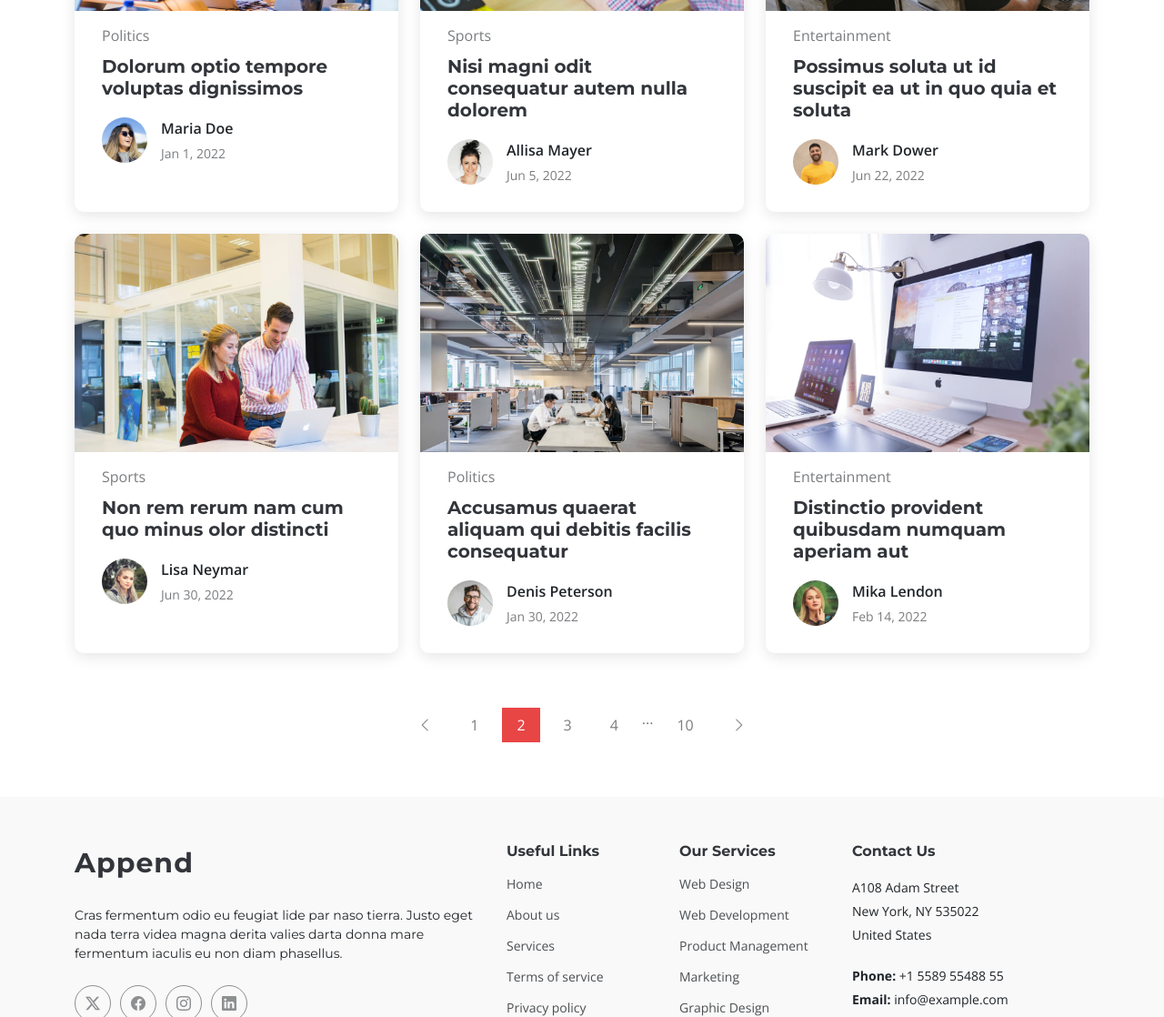
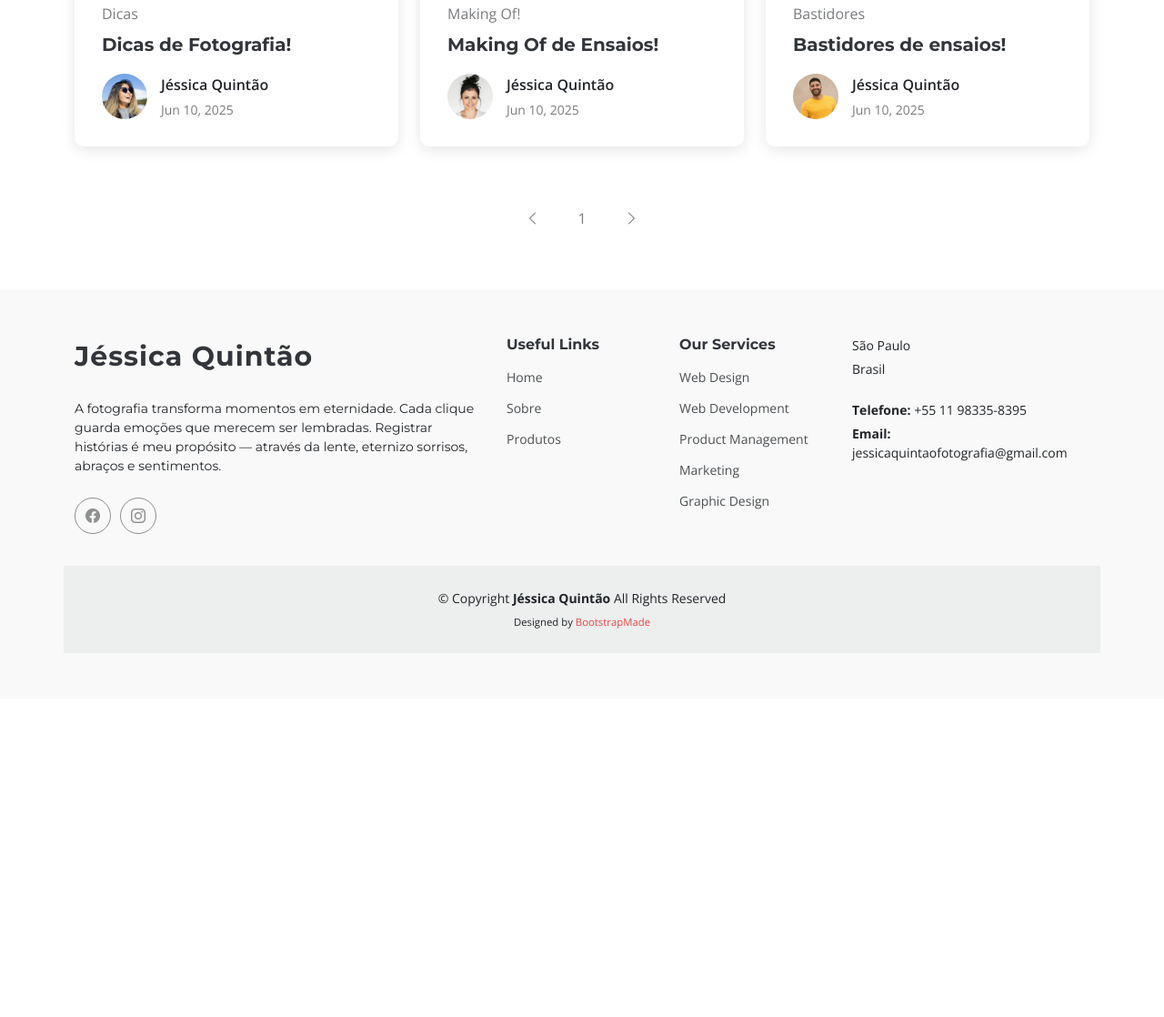
Before and after one commit to Victoriavr2/site-fotografa, a plain HTML site: page blog.html in a window 1280 px wide. Shown: the part 739-1857 px from the top of the page at 91% size. After the commit the page ends 1507 px from the top, so only its background shows below. Drawn offline with nearby package versions, Linux system fonts and the light colour scheme.

Commit message:
Update blog.html

```diff
--- a/blog.html
+++ b/blog.html
@@ -44,41 +44,23 @@
       <a href="index.html" class="logo d-flex align-items-center me-auto me-xl-0">
         <!-- Uncomment the line below if you also wish to use an image logo -->
         <!-- <img src="assets/img/logo.png" alt=""> -->
-        <h1 class="sitename">Append</h1><span>.</span>
+        <h1 class="sitename">Jéssica Quintão</h1><span>.</span>
       </a>
 
       <nav id="navmenu" class="navmenu">
         <ul>
           <li><a href="index.html#hero">Home</a></li>
-          <li><a href="index.html#about">About</a></li>
-          <li><a href="index.html#services">Services</a></li>
+          <li><a href="index.html#sobre">Sobre</a></li>
+          <li><a href="index.html#experiencias">Experiências</a></li>
           <li><a href="index.html#portfolio">Portfolio</a></li>
-          <li><a href="index.html#pricing">Pricing</a></li>
-          <li><a href="index.html#team">Team</a></li>
+          <li><a href="index.html#produtos">Produtos</a></li>
           <li><a href="blog.html" class="active">Blog</a></li>
-          <li class="dropdown"><a href="#"><span>Dropdown</span> <i class="bi bi-chevron-down toggle-dropdown"></i></a>
-            <ul>
-              <li><a href="#">Dropdown 1</a></li>
-              <li class="dropdown"><a href="#"><span>Deep Dropdown</span> <i class="bi bi-chevron-down toggle-dropdown"></i></a>
-                <ul>
-                  <li><a href="#">Deep Dropdown 1</a></li>
-                  <li><a href="#">Deep Dropdown 2</a></li>
-                  <li><a href="#">Deep Dropdown 3</a></li>
-                  <li><a href="#">Deep Dropdown 4</a></li>
-                  <li><a href="#">Deep Dropdown 5</a></li>
-                </ul>
-              </li>
-              <li><a href="#">Dropdown 2</a></li>
-              <li><a href="#">Dropdown 3</a></li>
-              <li><a href="#">Dropdown 4</a></li>
-            </ul>
-          </li>
-          <li><a href="index.html#contact">Contact</a></li>
+          <li><a href="index.html#contact">Contato</a></li>
         </ul>
         <i class="mobile-nav-toggle d-xl-none bi bi-list"></i>
       </nav>
 
-      <a class="btn-getstarted" href="index.html#about">Get Started</a>
+      <a class="btn-getstarted" href="index.html#about">Vamos lá!</a>
 
     </div>
   </header>
@@ -92,7 +74,7 @@
           <div class="row d-flex justify-content-center text-center">
             <div class="col-lg-8">
               <h1>Blog</h1>
-              <p class="mb-0">Odio et unde deleniti. Deserunt numquam exercitationem. Officiis quo odio sint voluptas consequatur ut a odio voluptatem. Sit dolorum debitis veritatis natus dolores. Quasi ratione sint. Sit quaerat ipsum dolorem.</p>
+              <p class="mb-0">Aqui compartilho bastidores, inspirações e dicas para você conhecer mais sobre meu trabalho e se conectar com a beleza de cada clique. Sinta-se em casa!</p>
             </div>
           </div>
         </div>
@@ -120,18 +102,18 @@
                 <img src="assets/img/blog/blog-1.jpg" alt="" class="img-fluid">
               </div>
 
-              <p class="post-category">Politics</p>
+              <p class="post-category">Dicas</p>
 
               <h2 class="title">
-                <a href="blog-details.html">Dolorum optio tempore voluptas dignissimos</a>
+                <a href="blog-details.html">Dicas de Fotografia!</a>
               </h2>
 
               <div class="d-flex align-items-center">
                 <img src="assets/img/blog/blog-author.jpg" alt="" class="img-fluid post-author-img flex-shrink-0">
                 <div class="post-meta">
-                  <p class="post-author">Maria Doe</p>
+                  <p class="post-author">Jéssica Quintão</p>
                   <p class="post-date">
-                    <time datetime="2022-01-01">Jan 1, 2022</time>
+                    <time datetime="2025-06-10">Jun 10, 2025</time>
                   </p>
                 </div>
               </div>
@@ -146,18 +128,18 @@
                 <img src="assets/img/blog/blog-2.jpg" alt="" class="img-fluid">
               </div>
 
-              <p class="post-category">Sports</p>
+              <p class="post-category">Making Of!</p>
 
               <h2 class="title">
-                <a href="blog-details.html">Nisi magni odit consequatur autem nulla dolorem</a>
+                <a href="blog-details.html">Making Of de Ensaios!</a>
               </h2>
 
               <div class="d-flex align-items-center">
                 <img src="assets/img/blog/blog-author-2.jpg" alt="" class="img-fluid post-author-img flex-shrink-0">
                 <div class="post-meta">
-                  <p class="post-author">Allisa Mayer</p>
+                  <p class="post-author">Jéssica Quintão</p>
                   <p class="post-date">
-                    <time datetime="2022-01-01">Jun 5, 2022</time>
+                    <time datetime="2025-06-10">Jun 10, 2025</time>
                   </p>
                 </div>
               </div>
@@ -172,96 +154,18 @@
                 <img src="assets/img/blog/blog-3.jpg" alt="" class="img-fluid">
               </div>
 
-              <p class="post-category">Entertainment</p>
+              <p class="post-category">Bastidores</p>
 
               <h2 class="title">
-                <a href="blog-details.html">Possimus soluta ut id suscipit ea ut in quo quia et soluta</a>
+                <a href="blog-details.html">Bastidores de ensaios!</a>
               </h2>
 
               <div class="d-flex align-items-center">
                 <img src="assets/img/blog/blog-author-3.jpg" alt="" class="img-fluid post-author-img flex-shrink-0">
                 <div class="post-meta">
-                  <p class="post-author">Mark Dower</p>
+                  <p class="post-author">Jéssica Quintão</p>
                   <p class="post-date">
-                    <time datetime="2022-01-01">Jun 22, 2022</time>
-                  </p>
-                </div>
-              </div>
-
-            </article>
-          </div><!-- End post list item -->
-
-          <div class="col-lg-4">
-            <article>
-
-              <div class="post-img">
-                <img src="assets/img/blog/blog-4.jpg" alt="" class="img-fluid">
-              </div>
-
-              <p class="post-category">Sports</p>
-
-              <h2 class="title">
-                <a href="blog-details.html">Non rem rerum nam cum quo minus olor distincti</a>
-              </h2>
-
-              <div class="d-flex align-items-center">
-                <img src="assets/img/blog/blog-author-4.jpg" alt="" class="img-fluid post-author-img flex-shrink-0">
-                <div class="post-meta">
-                  <p class="post-author">Lisa Neymar</p>
-                  <p class="post-date">
-                    <time datetime="2022-01-01">Jun 30, 2022</time>
-                  </p>
-                </div>
-              </div>
-
-            </article>
-          </div><!-- End post list item -->
-
-          <div class="col-lg-4">
-            <article>
-
-              <div class="post-img">
-                <img src="assets/img/blog/blog-5.jpg" alt="" class="img-fluid">
-              </div>
-
-              <p class="post-category">Politics</p>
-
-              <h2 class="title">
-                <a href="blog-details.html">Accusamus quaerat aliquam qui debitis facilis consequatur</a>
-              </h2>
-
-              <div class="d-flex align-items-center">
-                <img src="assets/img/blog/blog-author-5.jpg" alt="" class="img-fluid post-author-img flex-shrink-0">
-                <div class="post-meta">
-                  <p class="post-author">Denis Peterson</p>
-                  <p class="post-date">
-                    <time datetime="2022-01-01">Jan 30, 2022</time>
-                  </p>
-                </div>
-              </div>
-
-            </article>
-          </div><!-- End post list item -->
-
-          <div class="col-lg-4">
-            <article>
-
-              <div class="post-img">
-                <img src="assets/img/blog/blog-6.jpg" alt="" class="img-fluid">
-              </div>
-
-              <p class="post-category">Entertainment</p>
-
-              <h2 class="title">
-                <a href="blog-details.html">Distinctio provident quibusdam numquam aperiam aut</a>
-              </h2>
-
-              <div class="d-flex align-items-center">
-                <img src="assets/img/blog/blog-author-6.jpg" alt="" class="img-fluid post-author-img flex-shrink-0">
-                <div class="post-meta">
-                  <p class="post-author">Mika Lendon</p>
-                  <p class="post-date">
-                    <time datetime="2022-01-01">Feb 14, 2022</time>
+                    <time datetime="2025-06-10">Jun 10, 2025</time>
                   </p>
                 </div>
               </div>
@@ -282,11 +186,6 @@
           <ul>
             <li><a href="#"><i class="bi bi-chevron-left"></i></a></li>
             <li><a href="#">1</a></li>
-            <li><a href="#" class="active">2</a></li>
-            <li><a href="#">3</a></li>
-            <li><a href="#">4</a></li>
-            <li>...</li>
-            <li><a href="#">10</a></li>
             <li><a href="#"><i class="bi bi-chevron-right"></i></a></li>
           </ul>
         </div>
@@ -302,14 +201,12 @@
       <div class="row gy-4">
         <div class="col-lg-5 col-md-12 footer-about">
           <a href="index.html" class="logo d-flex align-items-center">
-            <span class="sitename">Append</span>
+            <span class="sitename">Jéssica Quintão</span>
           </a>
-          <p>Cras fermentum odio eu feugiat lide par naso tierra. Justo eget nada terra videa magna derita valies darta donna mare fermentum iaculis eu non diam phasellus.</p>
+          <p>A fotografia transforma momentos em eternidade. Cada clique guarda emoções que merecem ser lembradas. Registrar histórias é meu propósito — através da lente, eternizo sorrisos, abraços e sentimentos.</p>
           <div class="social-links d-flex mt-4">
-            <a href=""><i class="bi bi-twitter-x"></i></a>
             <a href=""><i class="bi bi-facebook"></i></a>
             <a href=""><i class="bi bi-instagram"></i></a>
-            <a href=""><i class="bi bi-linkedin"></i></a>
           </div>
         </div>
 
@@ -317,10 +214,8 @@
           <h4>Useful Links</h4>
           <ul>
             <li><a href="#">Home</a></li>
-            <li><a href="#">About us</a></li>
-            <li><a href="#">Services</a></li>
-            <li><a href="#">Terms of service</a></li>
-            <li><a href="#">Privacy policy</a></li>
+            <li><a href="#">Sobre</a></li>
+            <li><a href="#">Produtos</a></li>
           </ul>
         </div>
 
@@ -336,25 +231,24 @@
         </div>
 
         <div class="col-lg-3 col-md-12 footer-contact text-center text-md-start">
-          <h4>Contact Us</h4>
-          <p>A108 Adam Street</p>
-          <p>New York, NY 535022</p>
-          <p>United States</p>
-          <p class="mt-4"><strong>Phone:</strong> <span>+1 5589 55488 55</span></p>
-          <p><strong>Email:</strong> <span>info@example.com</span></p>
+          <p>São Paulo</p>
+          <p>Brasil</p>
+          <p class="mt-4"><strong>Telefone:</strong> <span>+55 11 98335-8395</span></p>
+          <p><strong>Email:</strong> <span>jessicaquintaofotografia@gmail.com</span></p>
         </div>
 
       </div>
     </div>
 
     <div class="container copyright text-center mt-4">
-      <p>© <span>Copyright</span> <strong class="sitename">Append</strong> <span>All Rights Reserved</span></p>
+      <p>© <span>Copyright</span> <strong class="sitename">Jéssica Quintão</strong> <span>All Rights Reserved</span></p>
       <div class="credits">
         <!-- All the links in the footer should remain intact. -->
         <!-- You can delete the links only if you've purchased the pro version. -->
         <!-- Licensing information: https://bootstrapmade.com/license/ -->
         <!-- Purchase the pro version with working PHP/AJAX contact form: [buy-url] -->
-        Designed by <a href="https://bootstrapmade.com/">BootstrapMade</a>
+        <small>Designed by <a href="https://bootstrapmade.com/">BootstrapMade</a>
+        <small>
       </div>
     </div>
 
```
